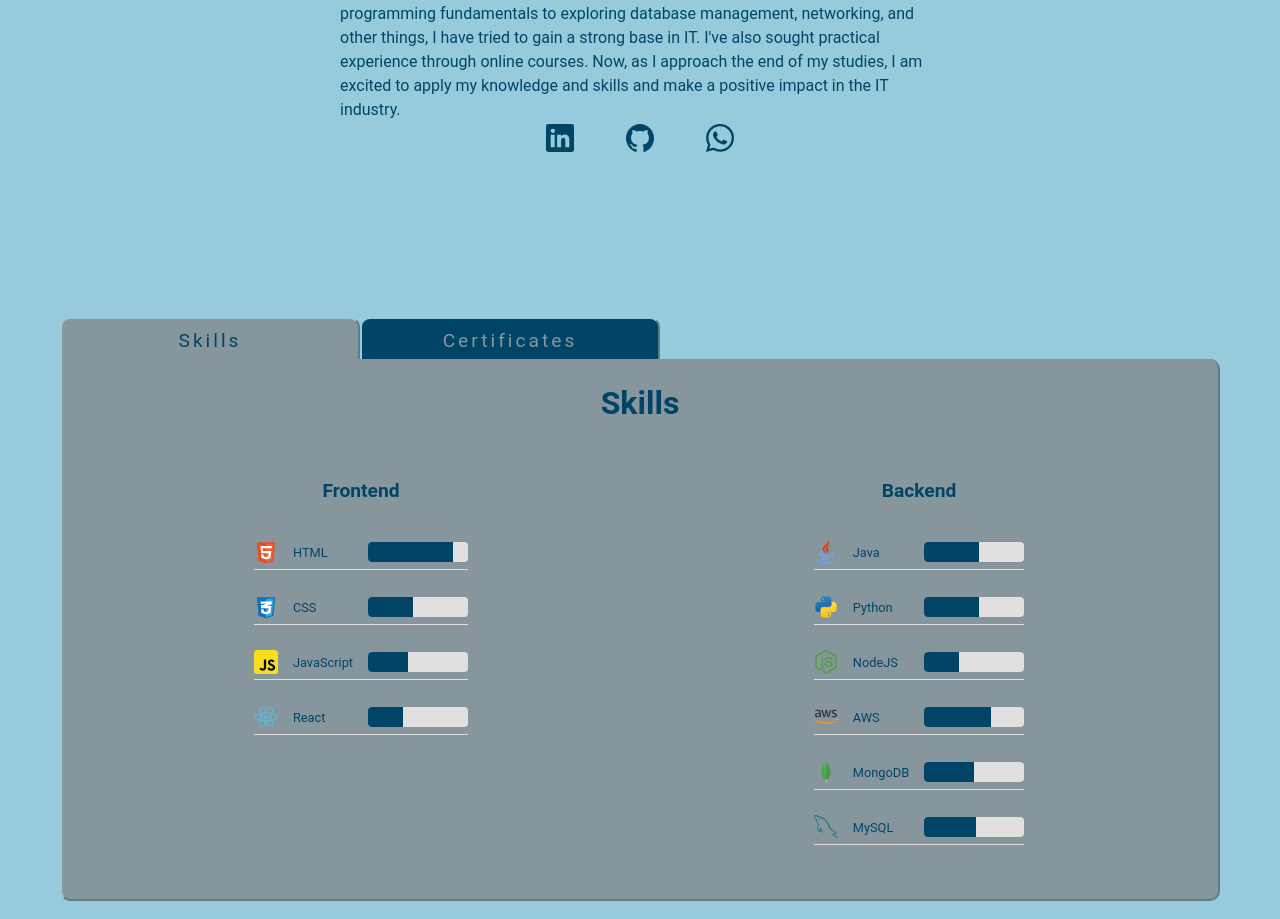
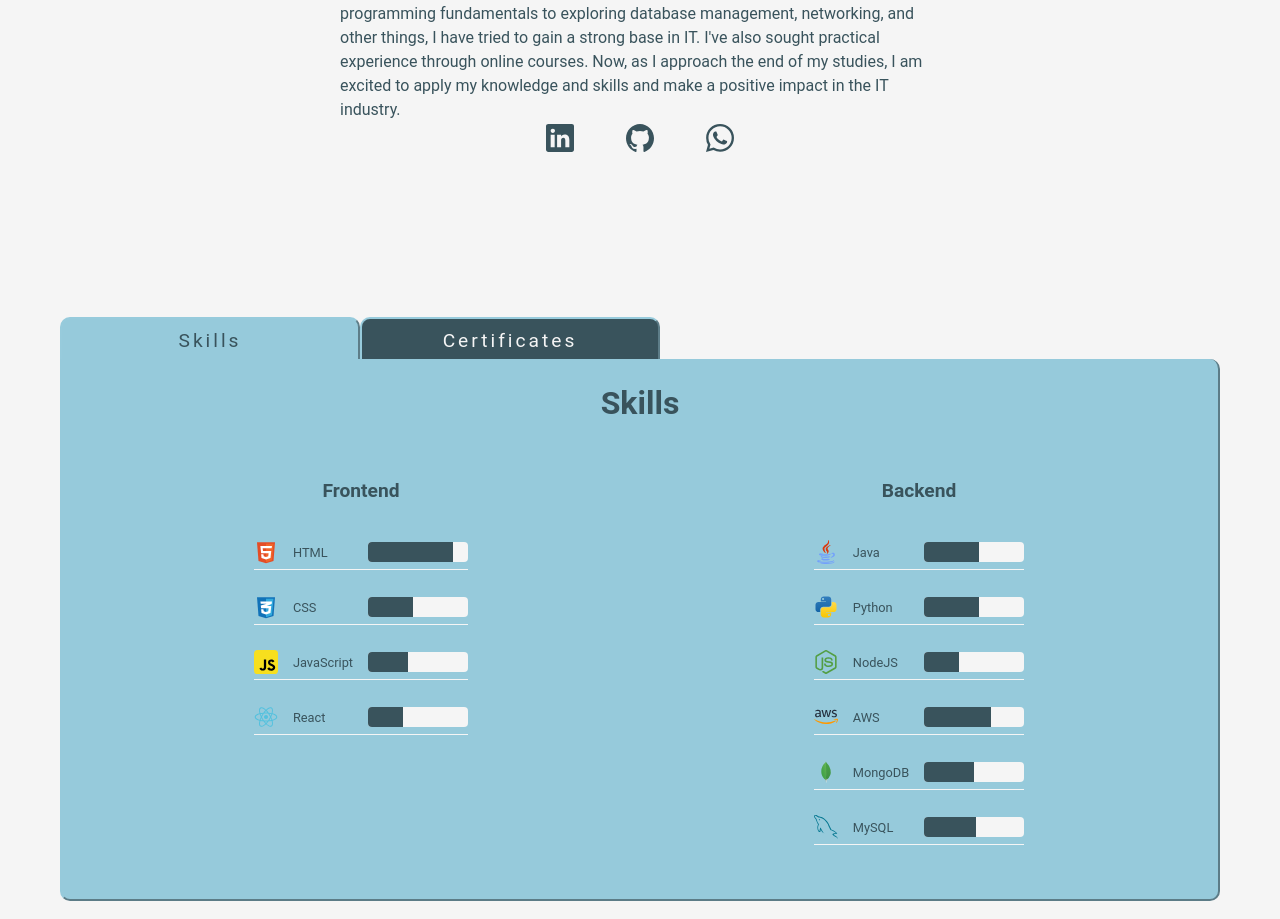
Before and after one commit to Thiagoocosta86/my-portfolio, a React (Create React App) app: page / in a window 1280 px wide. Shown: the part 980-1899 px from the top of the page. Built offline with nearby package versions, Linux system fonts and the light colour scheme.

Commit message:
1- Changed the colour palette.

```diff
--- a/src/style.css
+++ b/src/style.css
@@ -11,8 +11,8 @@ body {
   font-family: "Roboto", sans-serif;
   font-size: 16px;
   line-height: 1.5;
-  color: #004568;
-  background-color: #97CBDC;
+  color: #39535C;
+  background-color: #F5F5F5;
 
   /*border: 4px solid #333; */
 }
@@ -20,11 +20,11 @@ body {
 /*HEADER/NAVBAR*/
 header {
   display: flex;
-  color: #004568;
+  color: #39535C;
   height: 100%;
   justify-content: space-between;
   align-items: center;
-  background-color: #86969C;
+  background-color: #96CADB;
   padding-left: 20%;
   padding-right: 10%;
   padding-top: 10px;
@@ -56,13 +56,13 @@ nav ul li {
 
 nav ul li a {
   text-decoration: none;
-  color: #004568;
+  color: #39535C;
   font-weight: bold;
 }
 
 nav a:hover {
   color: transparent; /* Set text color to transparent */
-  -webkit-text-stroke: 1px #004568;
+  -webkit-text-stroke: 1px #39535C;
 }
 
 /*MAIN*/
@@ -126,7 +126,7 @@ main {
   display: flex;
   justify-content: center;
   font-size: 2rem;
-  color: #004568;
+  color: #39535C;
   margin-bottom: 30px;
 }
 
@@ -155,7 +155,8 @@ main {
 
 
 .social__profile-link svg {
-  fill: #004568; /* Default color for all icons */
+  fill: #39535C;
+    /* Default color for all icons */
   transition: fill 1s ease; transform: 1s;
   transform: scale(1)
 }
@@ -190,7 +191,7 @@ main {
  h3 {
   text-align: center;
   font-size: 2rem;
-  color: #004568;
+  color: #39535C;
   margin-bottom: 30px;
   /*border: 4px solid #802f2f;*/
 
@@ -199,7 +200,7 @@ main {
 .skills h4{
   text-align: center;
   font-size: 1.2rem;
-  color: #004568;
+  color: #39535C;
   margin-bottom: 30px;
   /*border: 4px solid #802f2f;*/
 
@@ -222,8 +223,8 @@ main {
   font-size: 1.2rem;
   cursor: pointer;
   border: none;
-  background-color: #004568;
-  color: #86969C;
+  background-color: #39535C;
+  color: #F5F5F5;
   margin: 0;
   transition: background-color 0.3s ease;
   letter-spacing: 3px;
@@ -239,8 +240,8 @@ main {
 
 
 .tab-button.active {
-  background-color: #86969C;
-  color: #004568;
+  background-color: #96CADB;
+  color: #39535C;
 
 
 }
@@ -248,11 +249,11 @@ main {
 /* Panel Content Styles */
 .tab-content {
   padding: 20px;
-  border-bottom: 2px outset #97CBDC;
-  border-left: 2px outset #97CBDC;
-  border-right: 2px outset #97CBDC;
+  border-bottom: 2px outset #96CADB;
+  border-left: 2px outset #96CADB;
+  border-right: 2px outset #96CADB;
   /*border-top: 1px groove #979292;*/
-  background-color: #86969C;
+  background-color: #96CADB;
   border-radius: 0px 10px 10px 10px;
   transition: 0.8s;
 }
@@ -319,7 +320,7 @@ main {
   gap: 15px;
   font-size: 0.8rem;
   padding: 5px 0;
-  border-bottom: 1px solid #ddd;
+  border-bottom: 1px solid #F5F5F5;
   justify-content: space-between;
   position: relative;
 
@@ -333,7 +334,7 @@ main {
 }
 
 .knowledge-level {
-  background-color: #e0e0e0;
+  background-color: #F5F5F5;
   border-radius: 4px;
   width: 100px;
   height: 20px;
@@ -343,7 +344,7 @@ main {
 }
 
 .progress-bar {
-  background-color: #004568;
+  background-color: #39535C;
   height: 100%;
   transition: width 0.3s ease;
   position: relative;
@@ -356,8 +357,8 @@ main {
 
   left: 50%;
   transform: translateX(-50%, -50%);
-  background-color: #004568;
-  color: #86969C;
+  background-color: #39535C;
+  color: #96AAB1;
   padding: 2px 2px;
   font-size: 0.75rem;
   border-radius: 3px;
@@ -403,7 +404,7 @@ main {
     border-radius: 1rem;
     overflow: hidden;
 
-    border: 2px outset #96afb8;
+    border: 2px outset #96AAB1;
     width: 100%; /* Ensure image scales with the container */
     height: 600px;
   }
@@ -422,10 +423,10 @@ main {
 
   @keyframes colorChange {
     0% {
-      fill:#97CBDC; /* Initial color */
+      fill:#96CADB; /* Initial color */
     }
     65% {
-      fill: #97CBDC; /* Midway color */
+      fill: #96CADB; /* Midway color */
     }
     100% {
       fill: transparent; /* Back to initial color */
@@ -438,7 +439,7 @@ main {
     left: 50%;
     transform: translateX(-50%); /* Center horizontally */
     z-index: 2;
-    fill: #97CBDC;
+    fill: #96CADB;
     transition: transform 0.5s ease-in-out, opacity 0.5s ease-in-out;
     opacity: 1; /* Ensure the icon is visible initially */
     transition: transform 0.5s ease-in-out, opacity 0.5s ease-in-out;
@@ -464,7 +465,7 @@ main {
     width: 100%;
     height: 100%;
     background-color: rgba(0, 0, 0, 0.7); /* Add overlay effect */
-    color: #86969C;
+    color: #96AAB1;
     display: flex;
     flex-direction: column;
     align-items: center;
@@ -484,19 +485,19 @@ main {
     left: 0;
     width: 100%;
     height: 150px;
-    background-color: #86969C; /* Light background for contrast */
-    color: #004568; /* Text color */
+    background-color: #96CADB; /* Light background for contrast */
+    color: #39535C; /* Text color */
     padding: 1rem;
     text-align: center;
     font-size: 0.9rem;
-    border-top: 1px solid #004568;
+    border-top: 1px solid #96CADB;
     transition: bottom 0.7s ease-in-out;
     display: flex;
     justify-content: center;
   }
 
   .GithubIcon2{
-    fill: #86969C;
+    fill: #96AAB1;
   }
 
   .GithubIcon2:hover svg {
@@ -504,7 +505,7 @@ main {
   }
 
   .projects__title {
-    color: #97CBDC;
+    color: #96CADB;
     margin-top: 0.5rem;
   }
 
@@ -564,8 +565,8 @@ main {
 .contact button {
 
   padding: 10px;
-  background-color: #86969C;
-  color: #004568;
+  background-color: #96CADB;
+  color: #39535C;
   border: none;
   border-radius: 5px;
   cursor: pointer;
@@ -576,5 +577,6 @@ main {
 footer {
   text-align: center;
   padding: 20px;
-  background-color: #86969C;
+  background-color: #96CADB;
+  color: #39535C;
 }
```
